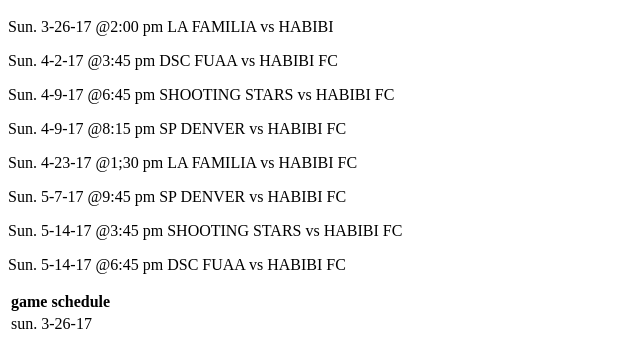
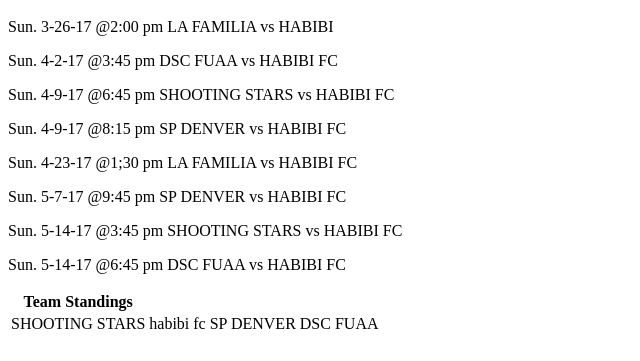
Before and after one commit to 845612/Soccer, a plain HTML site: page index.html in a window 1280 px wide. Shown: the part 439-800 px from the top of the page, without its empty margins (0-640 px from the left). Drawn offline with Linux system fonts and the light colour scheme.

Commit message:
table made

```diff
--- a/index.html
+++ b/index.html
@@ -16,9 +16,12 @@
 <p>Sun. 5-14-17 @3:45 pm  SHOOTING STARS  vs HABIBI FC
 <p>Sun. 5-14-17 @6:45 pm  DSC FUAA  vs  HABIBI FC</p>
 <table>
-  <th>game schedule</th>
+  <th>Team Standings</th>
   <tr>
-    <td>sun. 3-26-17</td>
+    <td>SHOOTING STARS</td>
+    <td>habibi fc</td>
+    <td>SP DENVER </td>
+    <td>DSC FUAA</td>
   </tr>
 </table>
 </body>
```
